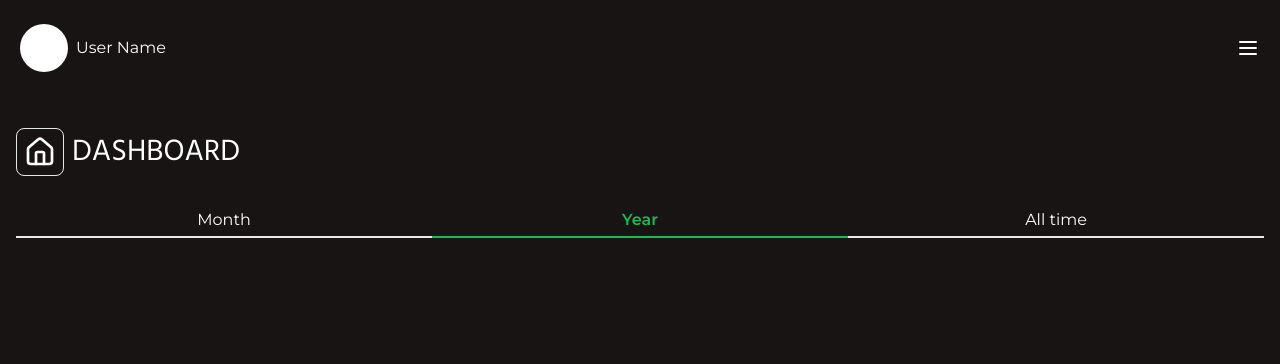
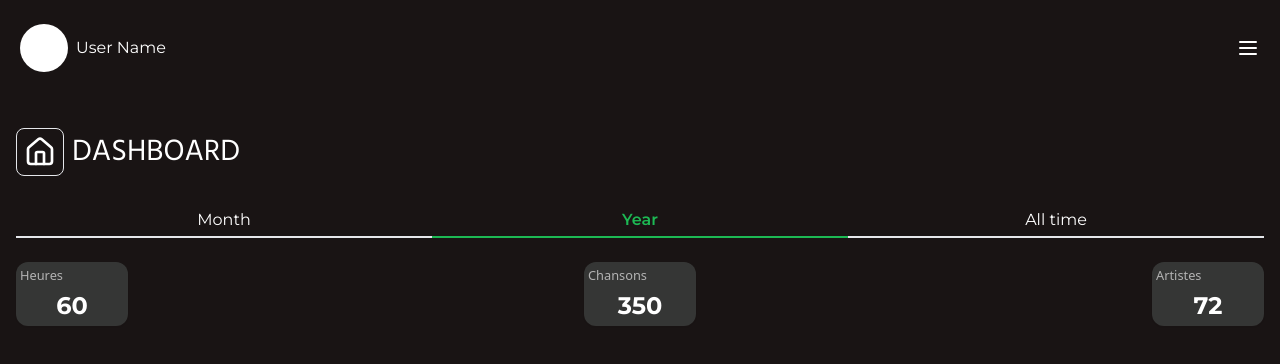
Before and after one commit to AntoineGrb/spotify-dashboard, a Next.js app: page /dashboard in a window 1280 px wide. Shown: the top 364 px of the page. Built offline with nearby package versions, Linux system fonts and the light colour scheme.

Commit message:
feat : create indicators

```diff
--- a/app/dashboard/page.tsx
+++ b/app/dashboard/page.tsx
@@ -1,11 +1,13 @@
 import HeaderTitle from '@/src/components/headerTitle/page';
 import Filters from '@/src/components/filters/page';
+import IndicatorsSection from '@/src/components/indicatorsSection/page';
 
 export default function Dashboard() {
     return (
         <main className=' px-4 py-8'>
             <HeaderTitle />
             <Filters selected='year' />
+            <IndicatorsSection />
         </main>
     )
 }
--- a/src/components/filters/page.tsx
+++ b/src/components/filters/page.tsx
@@ -6,7 +6,7 @@ interface FiltersProps {
 
 export default function Filters({selected}: FiltersProps) {
     return (
-        <section className="w-full flex justify-center">
+        <section className="w-full flex justify-center pb-6">
             <div className={`w-full flex justify-center items-center border-b-2 pb-1 ${selected === 'month' && 'border-green'}`}>
                 <p className={`${selected === 'month' && 'text-green font-semibold'}`}> Month </p>
             </div>
--- /dev/null
+++ b/src/components/indicator/page.tsx
@@ -0,0 +1,13 @@
+interface IndicatorProps {
+    label: string;
+    value: number;
+}
+
+export default function Indicator({ label, value}: IndicatorProps) {
+    return (
+        <article className=" bg-gray-mid w-28 h-16 p-1 rounded-xl shadow-sm flex flex-col gap-1 justify-center">
+            <small className=" text-gray-font"> {label} </small>
+            <p className=" text-2xl font-bold text-center"> {value} </p>
+        </article>
+    )
+}
--- /dev/null
+++ b/src/components/indicatorsSection/page.tsx
@@ -0,0 +1,11 @@
+import Indicator from '@/src/components/indicator/page'
+
+export default function Indicators() {
+    return (
+        <section className='flex justify-between'>
+            <Indicator label='Heures' value={60} />
+            <Indicator label='Chansons' value={350}/>
+            <Indicator label='Artistes' value={72}/>
+        </section>
+    )
+}
```
